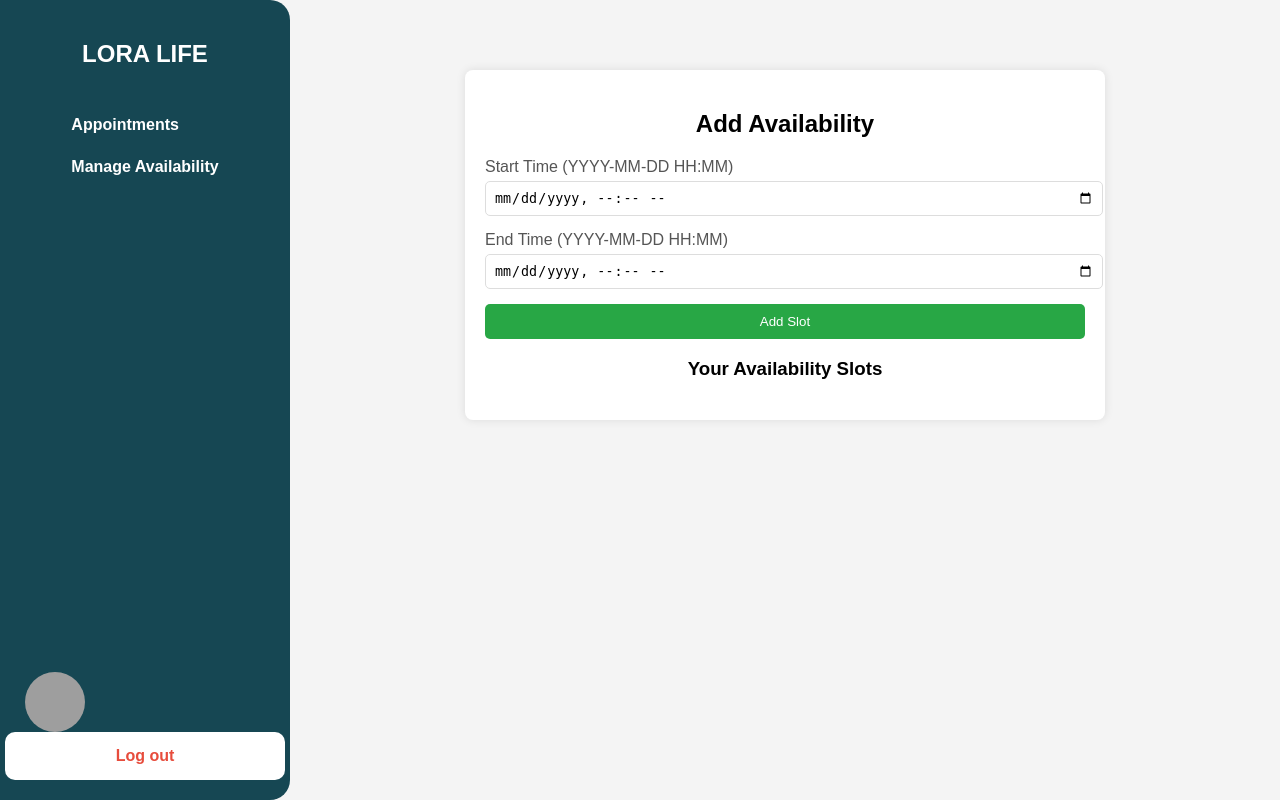
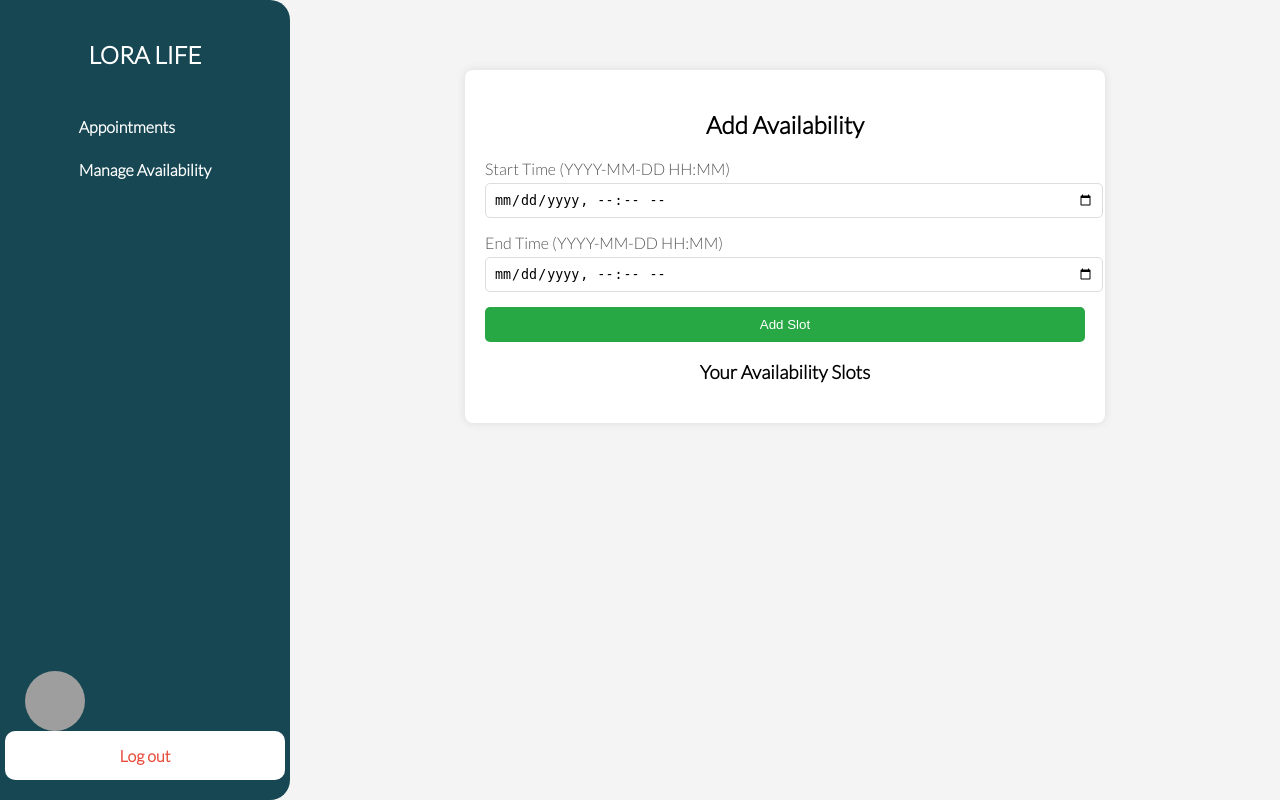
Before and after one commit to Maroa2002/Lora-Life, a Flask app: template templates/manage_availability.html in a window 1280 px wide. Run offline with Flask 3, Linux system fonts and the light colour scheme; the template is opened without the code that fills it, so the values that code supplies are empty; parts of the project's set-up code (start-up, migrations or seed data) failed here and were passed over; grey boxes are pictures that could not be loaded.

Commit message:
removes the body styling

```diff
--- a/templates/manage_availability.html
+++ b/templates/manage_availability.html
@@ -3,12 +3,6 @@
 {% block head %}
   {{ super() }}
     <style>
-      body {
-        font-family: Arial, sans-serif;
-        margin: 0;
-        padding: 0;
-        background-color: #f4f4f4;
-      }
       .availability-container {
         max-width: 600px;
         margin: 50px auto;
```
